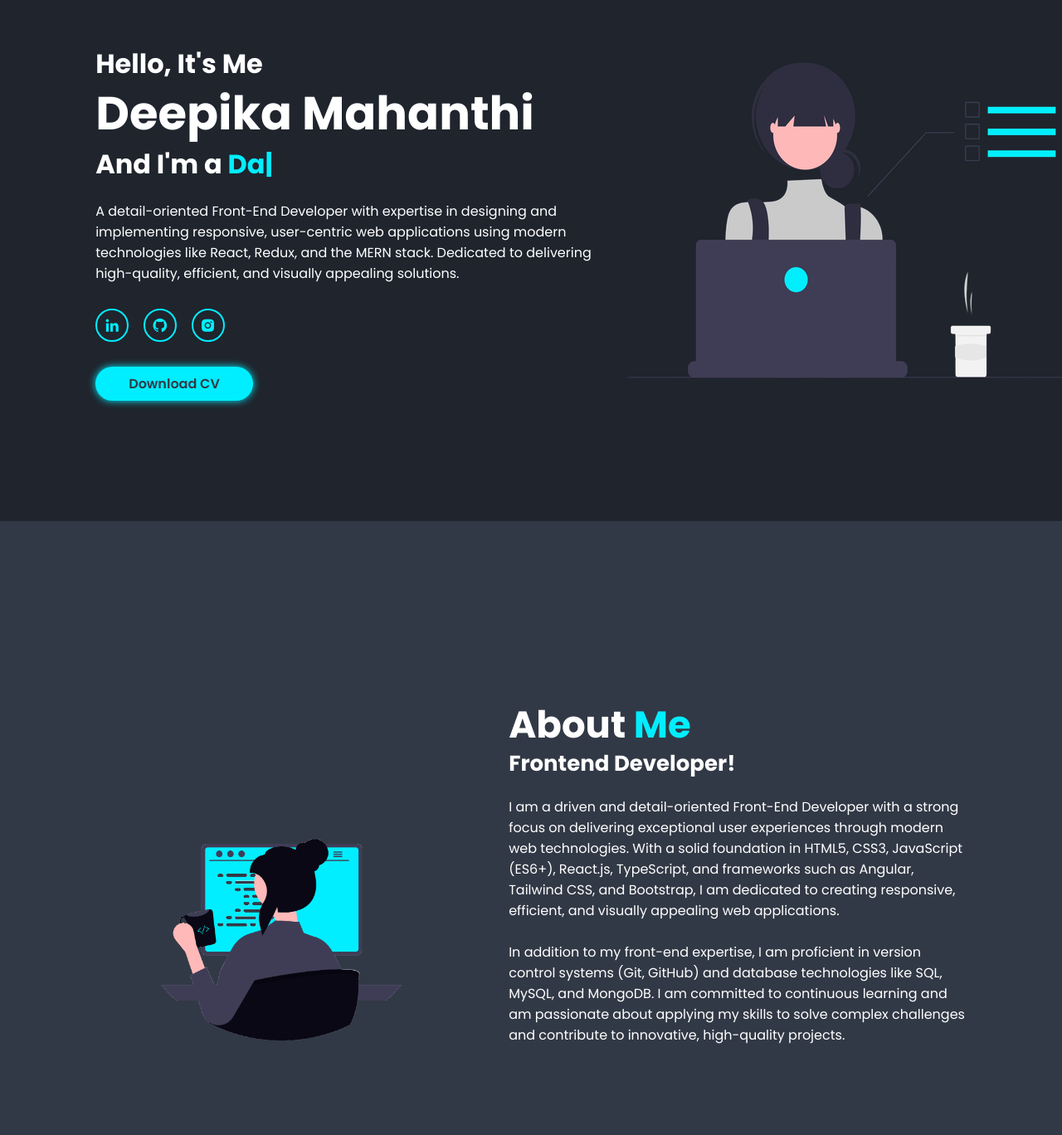
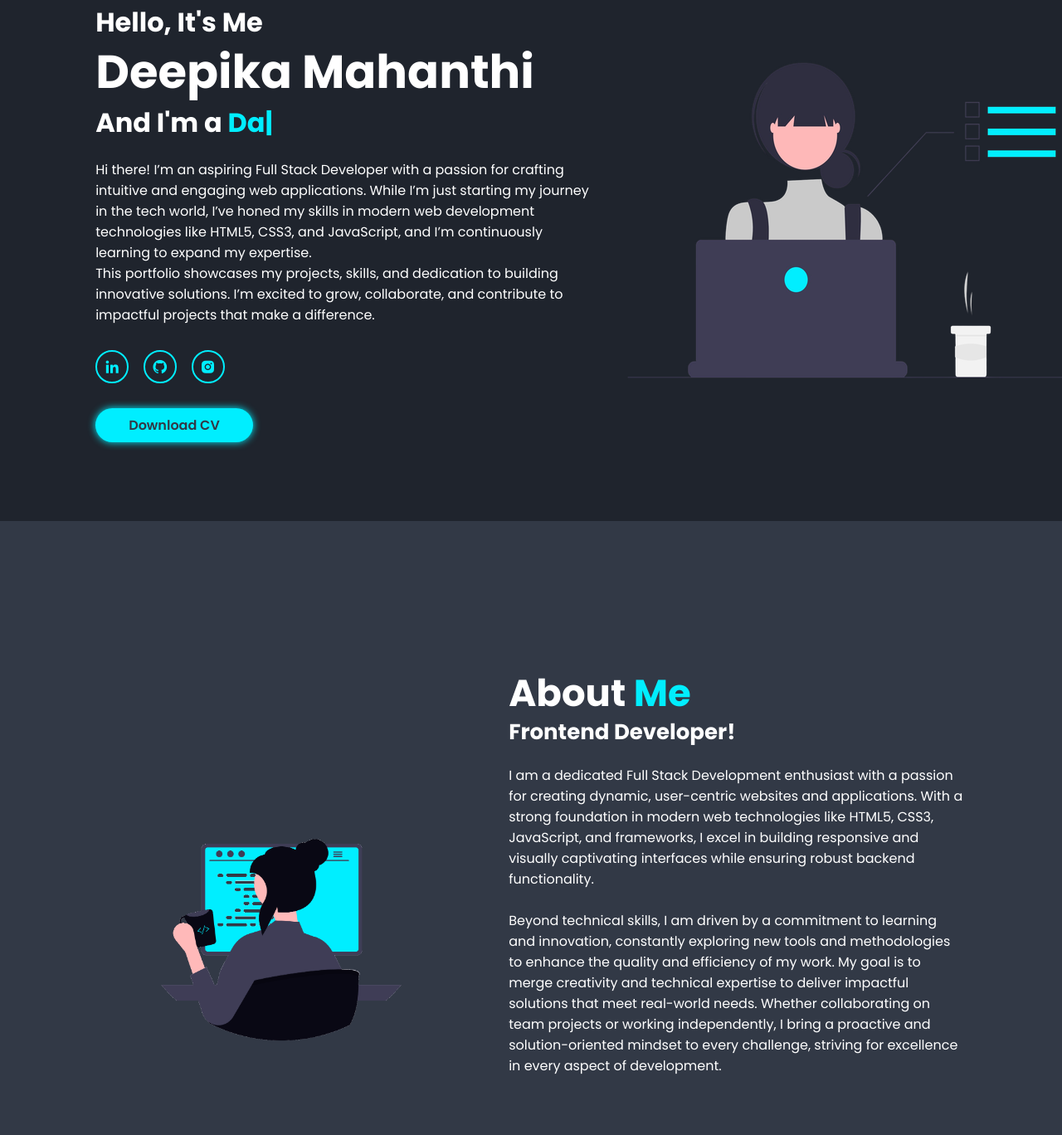
Before and after one commit to deepikamahanthi97/Deepika-Portfolio, a plain HTML site: page index.html in a window 1280 px wide. Shown: the part 172-1540 px from the top of the page at 83% size. Drawn offline with nearby package versions, Linux system fonts and the light colour scheme.

Commit message:
Updated content for Home and About sections

```diff
--- a/index.html
+++ b/index.html
@@ -40,7 +40,9 @@
            <h3>Hello, It's Me</h3>
            <h1>Deepika Mahanthi</h1>
            <h3>And I'm a <span class="multiple-text"></span></h3>
-            <p>A detail-oriented Front-End Developer with expertise in designing and implementing responsive, user-centric web applications using modern technologies like React, Redux, and the MERN stack. Dedicated to delivering high-quality, efficient, and visually  appealing solutions.</p>
+            <p>Hi there! I’m an aspiring Full Stack Developer with a passion for crafting intuitive and engaging web applications. While I’m just starting my journey in the tech world, I’ve honed my skills in modern web development technologies like HTML5, CSS3, and JavaScript, and I’m continuously learning to expand my expertise.
+              <br>
+              This portfolio showcases my projects, skills, and dedication to building innovative solutions. I’m excited to grow, collaborate, and contribute to impactful projects that make a difference.</p>
            <div class="social-media">
               <a href="https://www.linkedin.com/in/deepika-mahanthi97-b1244b199/" target="_blank"><i class='bx bxl-linkedin' ></i></a>
               <a href="https://github.com/deepikamahanthi97" target="_blank"><i class='bx bxl-github' ></i></a>
@@ -64,10 +66,13 @@
       <div class="about-content">
           <h2 class="heading">About <span>Me</span></h2>
           <h3>Frontend Developer!</h3>
-          <p>I am a driven and detail-oriented Front-End Developer with a strong focus on delivering exceptional user experiences through modern web technologies. With a solid foundation in HTML5, CSS3, JavaScript (ES6+), React.js, TypeScript, and frameworks such as Angular, Tailwind CSS, and Bootstrap, I am dedicated to creating responsive, efficient, and visually appealing web applications.
+          <p>I am a dedicated Full Stack Development enthusiast with a passion for creating dynamic, user-centric websites and applications. With a strong foundation in modern web technologies like HTML5, CSS3, JavaScript, and frameworks, I excel in building responsive and visually captivating interfaces while ensuring robust backend functionality.
             <br>
             <br>
-          In addition to my front-end expertise, I am proficient in version control systems (Git, GitHub) and database technologies like SQL, MySQL, and MongoDB. I am committed to continuous learning and am passionate about applying my skills to solve complex challenges and contribute to innovative, high-quality projects.</p>
+            Beyond technical skills, I am driven by a commitment to learning and innovation, constantly exploring new tools and methodologies to enhance the quality and efficiency of my work. My goal is to merge creativity and technical expertise to deliver impactful solutions that meet real-world needs.
+
+            Whether collaborating on team projects or working independently, I bring a proactive and solution-oriented mindset to every challenge, striving for excellence in every aspect of development.
+          </p>
           <!-- <a href="#" class="btn">Read More</a> -->
       </div>
     </section>
```
